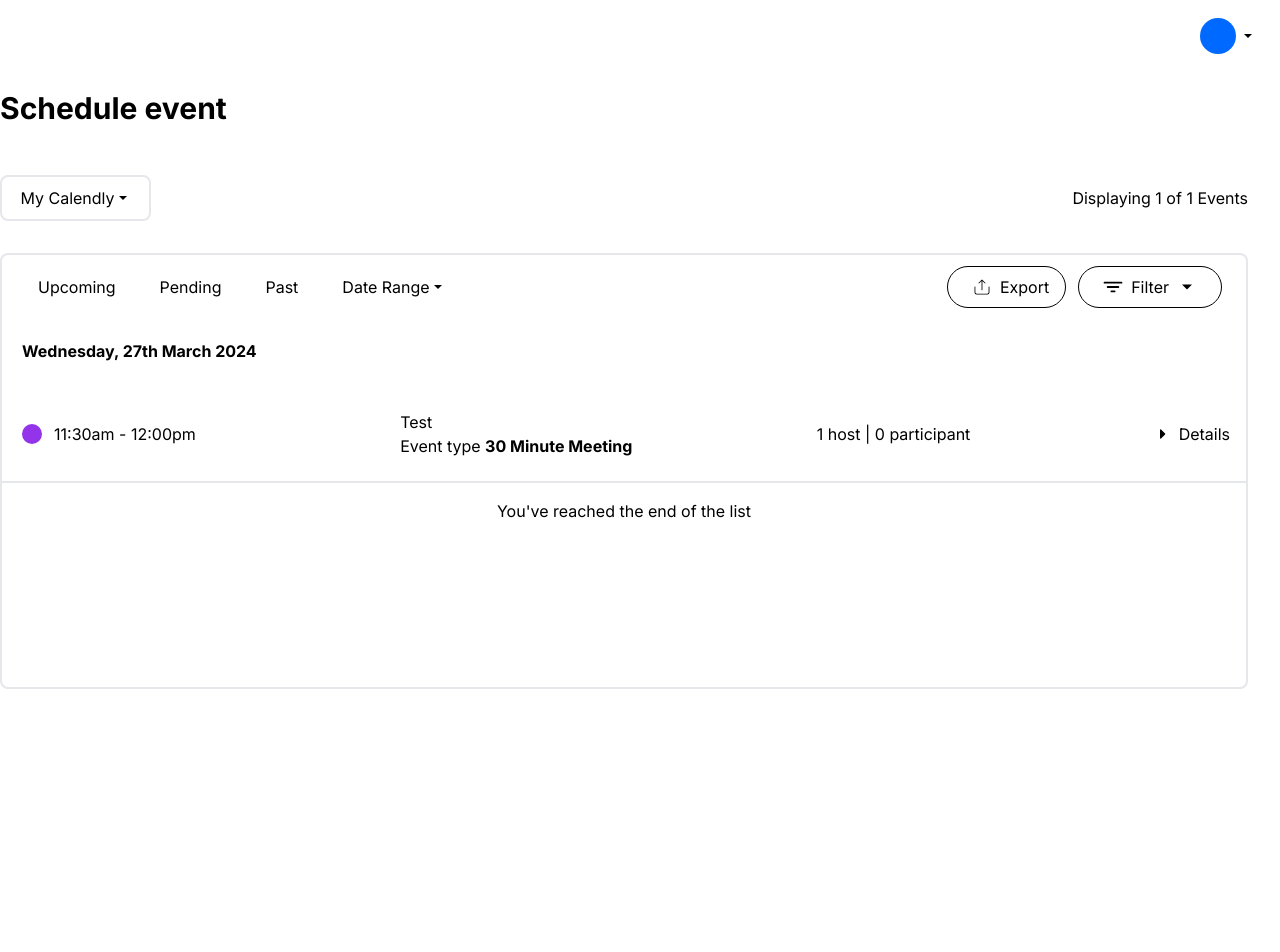
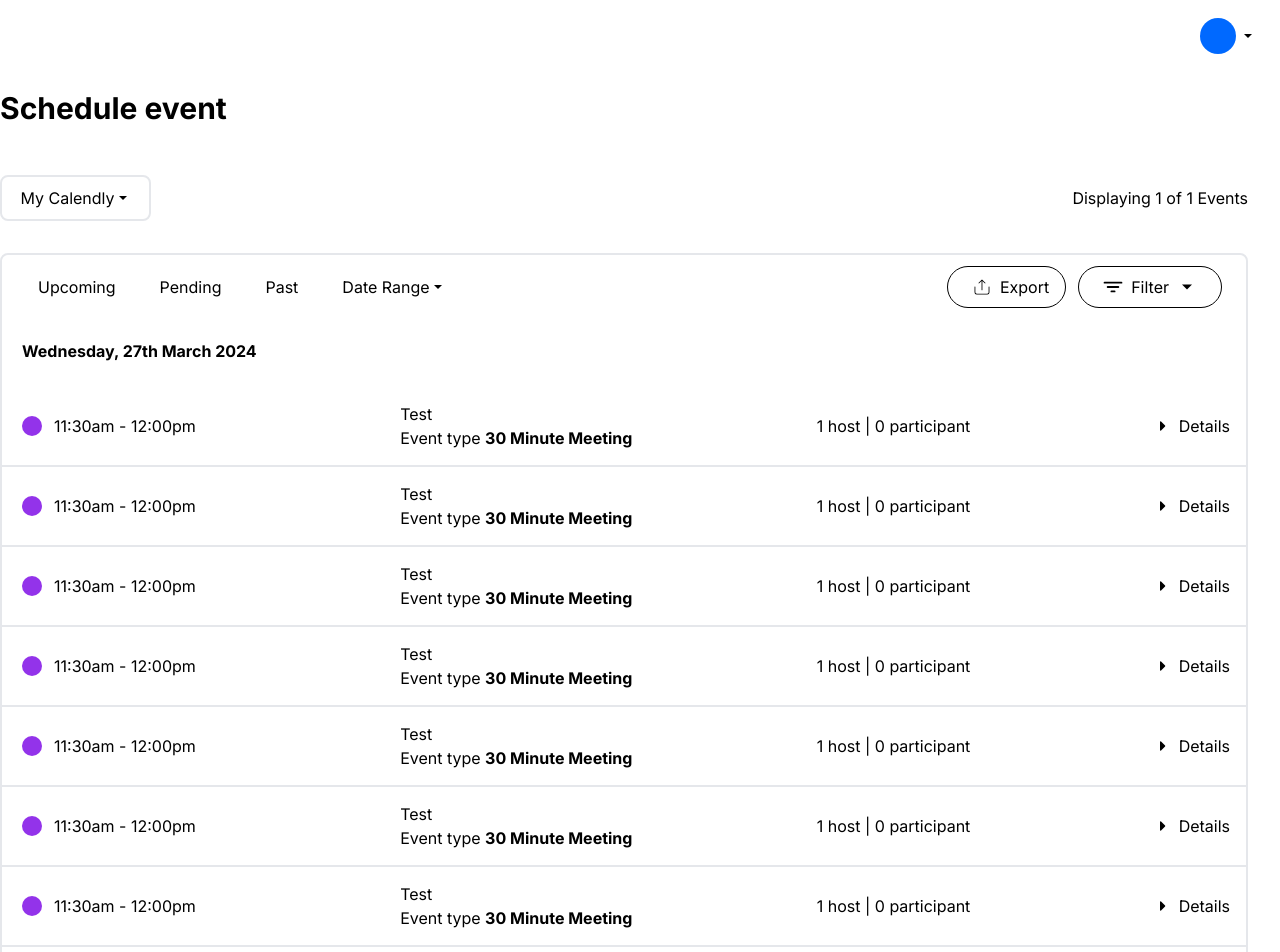
Before and after one commit to techloset/Ali-Raza-Calendly-App, a Next.js app: page /dashHome in a window 1280 px wide. Shown: the top 952 px of the page. Before the commit the page ends 800 px from the top, so only its background shows below. Built offline with nearby package versions, Linux system fonts and the light colour scheme.

Commit message:
profile page completed and some other issues resolved

```diff
--- a/app/(pages)/dash/page.tsx
+++ b/app/(pages)/dash/page.tsx
@@ -181,13 +181,14 @@ import { LuClock3 } from "react-icons/lu";
 import { RiVipCrown2Line } from "react-icons/ri";
 import SidebarBtn from "@/app/(components)/SidebarBtn";
 import DashHome from "../dashHome/page";
+import { TbBrandGoogleAnalytics } from "react-icons/tb";
 import { TbLogout2 } from "react-icons/tb";
 import { MdSupervisorAccount } from "react-icons/md";
 import Profile from "../profile/page";
 
 const Dash = ({ children }: any) => {
   const [sidebarOpen, setSidebarOpen] = useState(false);
-  const [currentPage, setCurrentPage] = useState("DashHomePage");
+  const [currentPage, setCurrentPage] = useState("");
   const [selectedDiv, setSelectedDiv] = useState("DashHomePage");
 
   const toggleSidebar = () => {
@@ -202,8 +203,6 @@ const Dash = ({ children }: any) => {
 
   const renderPage = () => {
     switch (currentPage) {
-      case "DashHomePage":
-        return <DashHome />;
       case "page1":
         return <div>page1</div>;
       case "page2":
@@ -213,7 +212,7 @@ const Dash = ({ children }: any) => {
       case "profile":
         return <Profile />;
       default:
-        return <div>Home</div>;
+        return <DashHome />;
     }
   };
 
@@ -258,7 +257,7 @@ const Dash = ({ children }: any) => {
 
             <div>
               <SidebarBtn
-                icon={<RiVipCrown2Line className="ml-3 w-5 h-5" />}
+                icon={<TbBrandGoogleAnalytics className="ml-3 w-5 h-5" />}
                 href="/dash"
                 onClick={(e: any) => {
                   handlePageChange("page1", "page1", e);
@@ -308,10 +307,10 @@ const Dash = ({ children }: any) => {
               />
             </div>
 
-            <div className="absolute bottom-5">
+            <div className="absolute w-full  bottom-5">
               <SidebarBtn
                 icon={<TbLogout2 className="ml-3 w-5 h-5" />}
-                href="/profile"
+                href="/dash"
                 onClick={(e: any) => {
                   handlePageChange("page4", "page4", e);
                 }}
@@ -333,9 +332,7 @@ const Dash = ({ children }: any) => {
           {sidebarOpen ? "Close Sidebar" : "Open Sidebar"}
         </button>
         {/* Content Placement */}
-        <div className="md:pl-8  bg-gray-50 border-4 border-red-600">
-          {renderPage()}
-        </div>
+        <div className="md:pl-8  bg-gray-50 ">{renderPage()}</div>
       </div>
     </div>
   );
--- a/app/(pages)/dashHome/page.tsx
+++ b/app/(pages)/dashHome/page.tsx
@@ -5,7 +5,7 @@ import { CiExport } from "react-icons/ci";
 import { IoFilter } from "react-icons/io5";
 import { FaCaretRight } from "react-icons/fa";
 
-export default function DashHOme() {
+export default function DashHome() {
   return (
     <>
       <div className="flex items-center justify-end  mr-6 h-[72px]">
@@ -27,8 +27,8 @@ export default function DashHOme() {
       </div>
       <div className=" mt-8 rounded-lg border-2 mr-8">
         <div className="felx justify-between items-end p-1  h-16 bg-white rounded-t-lg">
-          <div className="flex justify-between items-center bg-white  h-14 mx-5  border-red-500">
-            <div className="flex items-center gap-x-5 h-14  border-red-500">
+          <div className="flex justify-between items-center bg-white  h-14 mx-5  ">
+            <div className="flex items-center gap-x-5 h-14  ">
               <div className="cursor-pointer px-3 py-5 hover:border-b-4 hover:border-blue-500">
                 Upcoming
               </div>
@@ -63,9 +63,111 @@ export default function DashHOme() {
           Wednesday, 27th March 2024
         </div>
         {/* Meeting data starts here */}
-        <div className="flex flex-col overflow-auto h-[300px] ">
+        <div className="flex flex-col overflow-auto ">
           {/* put data of the meeting here   */}
-          <div className="flex border-b-2 bg-white min-h-16 h-24 justify-between pr-4 items-center">
+          <div className="flex border-b-2 bg-white min-h-16 h-20 justify-between pr-4 items-center">
+            <div className="flex items-center px-5 gap-3  h-full">
+              <div className="h-5 w-5 rounded-full bg-purple-600"></div>
+              <div className="">11:30am - 12:00pm</div>
+            </div>
+            <div className="">
+              <div className="">Test</div>
+              <div className="">
+                Event type <span className="font-bold">30 Minute Meeting</span>
+              </div>
+            </div>
+            <div className="">1 host | 0 participant</div>
+            <div className="flex gap-2 justify-center items-center">
+              <FaCaretRight />
+              Details
+            </div>
+          </div>
+          <div className="flex border-b-2 bg-white min-h-16 h-20 justify-between pr-4 items-center">
+            <div className="flex items-center px-5 gap-3  h-full">
+              <div className="h-5 w-5 rounded-full bg-purple-600"></div>
+              <div className="">11:30am - 12:00pm</div>
+            </div>
+            <div className="">
+              <div className="">Test</div>
+              <div className="">
+                Event type <span className="font-bold">30 Minute Meeting</span>
+              </div>
+            </div>
+            <div className="">1 host | 0 participant</div>
+            <div className="flex gap-2 justify-center items-center">
+              <FaCaretRight />
+              Details
+            </div>
+          </div>
+          <div className="flex border-b-2 bg-white min-h-16 h-20 justify-between pr-4 items-center">
+            <div className="flex items-center px-5 gap-3  h-full">
+              <div className="h-5 w-5 rounded-full bg-purple-600"></div>
+              <div className="">11:30am - 12:00pm</div>
+            </div>
+            <div className="">
+              <div className="">Test</div>
+              <div className="">
+                Event type <span className="font-bold">30 Minute Meeting</span>
+              </div>
+            </div>
+            <div className="">1 host | 0 participant</div>
+            <div className="flex gap-2 justify-center items-center">
+              <FaCaretRight />
+              Details
+            </div>
+          </div>
+          <div className="flex border-b-2 bg-white min-h-16 h-20 justify-between pr-4 items-center">
+            <div className="flex items-center px-5 gap-3  h-full">
+              <div className="h-5 w-5 rounded-full bg-purple-600"></div>
+              <div className="">11:30am - 12:00pm</div>
+            </div>
+            <div className="">
+              <div className="">Test</div>
+              <div className="">
+                Event type <span className="font-bold">30 Minute Meeting</span>
+              </div>
+            </div>
+            <div className="">1 host | 0 participant</div>
+            <div className="flex gap-2 justify-center items-center">
+              <FaCaretRight />
+              Details
+            </div>
+          </div>
+          <div className="flex border-b-2 bg-white min-h-16 h-20  justify-between pr-4 items-center">
+            <div className="flex items-center px-5 gap-3  h-full">
+              <div className="h-5 w-5 rounded-full bg-purple-600"></div>
+              <div className="">11:30am - 12:00pm</div>
+            </div>
+            <div className="">
+              <div className="">Test</div>
+              <div className="">
+                Event type <span className="font-bold">30 Minute Meeting</span>
+              </div>
+            </div>
+            <div className="">1 host | 0 participant</div>
+            <div className="flex gap-2 justify-center items-center">
+              <FaCaretRight />
+              Details
+            </div>
+          </div>
+          <div className="flex border-b-2 bg-white min-h-16 h-20  justify-between pr-4 items-center">
+            <div className="flex items-center px-5 gap-3  h-full">
+              <div className="h-5 w-5 rounded-full bg-purple-600"></div>
+              <div className="">11:30am - 12:00pm</div>
+            </div>
+            <div className="">
+              <div className="">Test</div>
+              <div className="">
+                Event type <span className="font-bold">30 Minute Meeting</span>
+              </div>
+            </div>
+            <div className="">1 host | 0 participant</div>
+            <div className="flex gap-2 justify-center items-center">
+              <FaCaretRight />
+              Details
+            </div>
+          </div>
+          <div className="flex border-b-2 bg-white min-h-16 h-20  justify-between pr-4 items-center">
             <div className="flex items-center px-5 gap-3  h-full">
               <div className="h-5 w-5 rounded-full bg-purple-600"></div>
               <div className="">11:30am - 12:00pm</div>
--- a/app/(pages)/profile/page.tsx
+++ b/app/(pages)/profile/page.tsx
@@ -130,7 +130,7 @@ export default function Profile() {
                 value={state.dateFormate}
                 onChange={handelChange}
                 options={languages}
-                defaultOption={"Choose date formate"}
+                defaultOption={"Choose date format"}
               />
             </div>
             <div className="w-full">
@@ -141,7 +141,7 @@ export default function Profile() {
                 value={state.timeFormate}
                 onChange={handelChange}
                 options={languages}
-                defaultOption={"Choose time formate"}
+                defaultOption={"Choose time format"}
               />
             </div>
           </div>
--- a/app/page.tsx
+++ b/app/page.tsx
@@ -11,7 +11,6 @@ export default function Home() {
 
   return (
     <div>
-      Home
       <Test />
       <button className="bg-red-500 text-white m-10">
         <Link href="/availibility">Availibility</Link>
```
